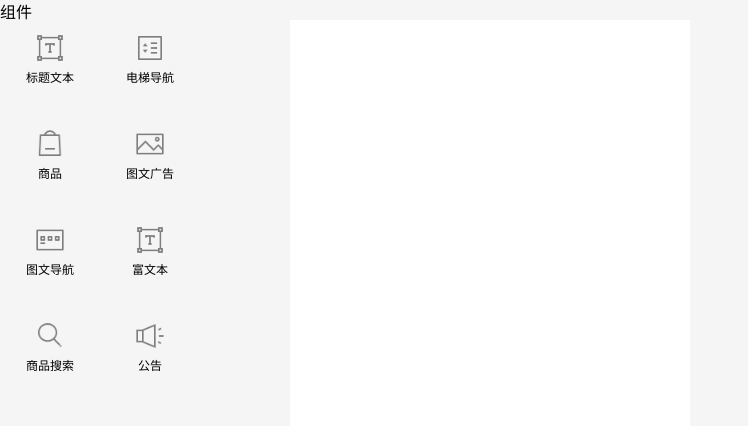
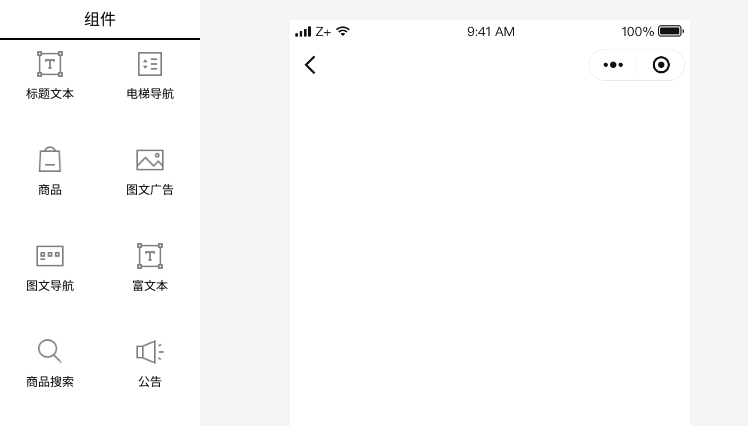
Before and after one commit to gujiwuqing/vite-drag, a React (Vite) app: page / in a window 1280 px wide. Shown: the top 426 px of the page, without its empty margins (0-748 px from the left). Built offline with nearby package versions, Linux system fonts and the light colour scheme; what @react-vant/icons would draw is missing.

Commit message:
样式优化

```diff
--- a/src/App.less
+++ b/src/App.less
@@ -11,18 +11,14 @@
   width: 500px;
   background-color: #fff;
 }
-// @media (min-width: 1440px) and (max-width: 1960px) {
-//   .tool {
-//     width: 800px;
-//   }
-// }
 .view {
   flex: 1;
   background-color: #f5f5f5;
   min-height: 100vh;
   padding: 20px;
   display: flex;
-  justify-content: center;
+  flex-direction: column;
+  align-items: center;
 
   &-content{
     width:400px;
--- a/src/Panel.tsx
+++ b/src/Panel.tsx
@@ -65,8 +65,10 @@ const Panel = () => {
   };
 
   return (
-    <div className="com">
-      <h1>组件</h1>
+    <div className="com bg-white">
+      <h1 className="h-10 flex justify-center items-center border-solid border-black border-b-2">
+        组件
+      </h1>
       <Row>
         {panelList.map((item) => {
           return (
--- a/src/Preview.tsx
+++ b/src/Preview.tsx
@@ -11,6 +11,7 @@ import DragableItemView from "./DragableItemView";
 import { activeItemIdAtom, listAtom, dragTypeAtom } from "./model/global";
 import { handleAddView } from "./util";
 import GoodView from "@/components/business/Good/GoodView";
+import headerIcon from "@/assets/phone-head.d6916777.png";
 
 const Preview = () => {
   const [list, setList] = useAtom(listAtom);
@@ -117,8 +118,17 @@ const Preview = () => {
     setList([...list, newItem]);
   };
   return (
+    <div className="view">
+      <div
+        style={{
+          backgroundImage: `url(${headerIcon})`,
+          backgroundSize: "cover",
+          height: 64,
+          width: 400,
+        }}
+      ></div>
       <DragDropContext onDragEnd={onDragEnd}>
-      <div className="view">
+        <div>
           <Droppable droppableId="droppable">
             {(provided) => (
               <div
@@ -135,6 +145,7 @@ const Preview = () => {
           </Droppable>
         </div>
       </DragDropContext>
+    </div>
   );
 };
 
```
Also changed, not shown: src/assets/phone-head.d6916777.png (added). Lines whose indentation alone changed are shown as unchanged.
